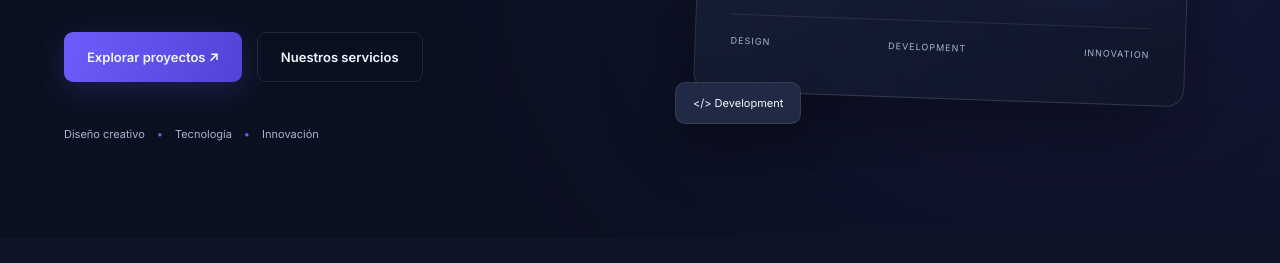
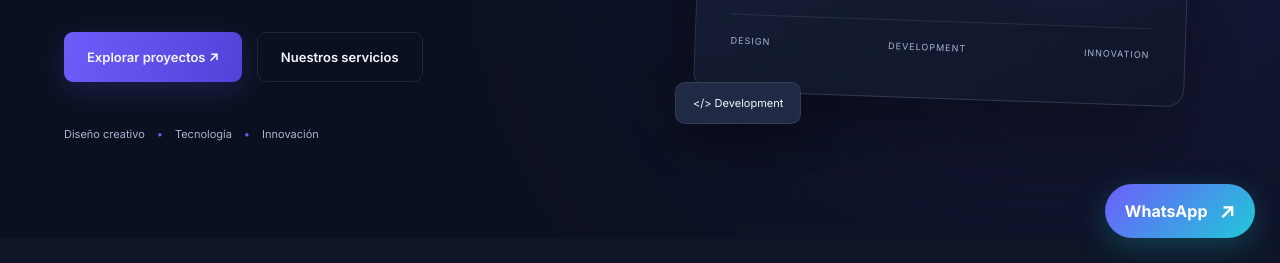
Before and after one commit to dreamsites-studio/dreamsites, a plain HTML site: page index.html in a window 1280 px wide. Shown: the part 537-800 px from the top of the page. Drawn offline with Linux system fonts and the light colour scheme.

Commit message:
Add files via upload

```diff
--- a/index.html
+++ b/index.html
@@ -552,6 +552,18 @@
     <img src="assets/dreamsites-logo.png"
          alt="DreamSites"
          class="logo-image">
+
+<a
+    href="https://wa.me/573053155801?text=Hola%2C%20quiero%20informaci%C3%B3n%20sobre%20sus%20servicios."
+    class="whatsapp-float"
+    target="_blank"
+    rel="noopener noreferrer"
+    aria-label="Contactar por WhatsApp"
+>
+    <span>WhatsApp</span>
+    <strong>↗</strong>
+</a>
+
 </a>
 
             <p>© 2026 DreamSites. Todos los derechos reservados.</p>
@@ -563,5 +575,6 @@
 
     <script src="script.js"></script>
 
+
 </body>
 </html>
--- a/styles.css
+++ b/styles.css
@@ -1402,3 +1402,40 @@ a {
         min-height: auto;
     }
 }
+
+/* BOTÓN FLOTANTE DE WHATSAPP */
+
+.whatsapp-float {
+    position: fixed;
+    right: 25px;
+    bottom: 25px;
+    z-index: 999;
+    display: flex;
+    align-items: center;
+    gap: 12px;
+    padding: 15px 20px;
+    border-radius: 50px;
+    color: white;
+    text-decoration: none;
+    font-weight: 700;
+    background: linear-gradient(135deg, #6D5DFB, #20C9D8);
+    box-shadow: 0 8px 30px rgba(32, 201, 216, 0.25);
+    transition: transform 0.3s, box-shadow 0.3s;
+}
+
+.whatsapp-float:hover {
+    transform: translateY(-5px);
+    box-shadow: 0 12px 35px rgba(109, 93, 251, 0.4);
+}
+
+.whatsapp-float strong {
+    font-size: 20px;
+}
+
+@media (max-width: 600px) {
+    .whatsapp-float {
+        right: 15px;
+        bottom: 15px;
+        padding: 13px 17px;
+    }
+}
```
